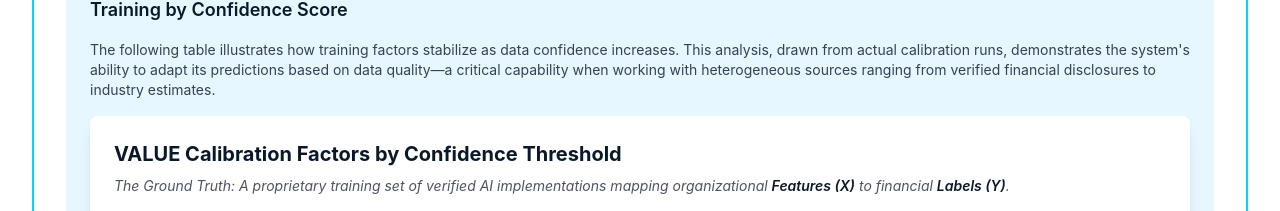
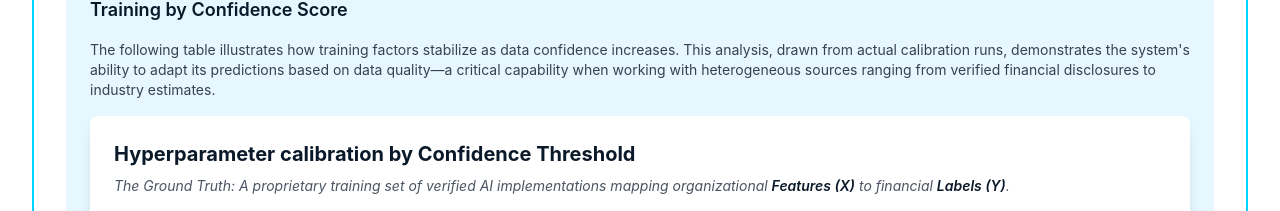
Before and after one commit to eric-horesnyi/rairoi-website, a Next.js app: page /methodology in a window 1280 px wide. Shown: the part 5950-6161 px from the top of the page. Built offline with nearby package versions, Linux system fonts and the light colour scheme.

Commit message:
Rename VALUE calibration title to hyperparameter calibration

```diff
--- a/app/methodology/page.tsx
+++ b/app/methodology/page.tsx
@@ -443,7 +443,7 @@ export default function MethodologyPage() {
                   sources ranging from verified financial disclosures to industry estimates.
                 </p>
                 <CalibrationTable
-                  title="VALUE Calibration Factors by Confidence Threshold"
+                  title="Hyperparameter calibration by Confidence Threshold"
                   data={[
                     { threshold: '>= 0.9', useCases: 19, alpha: 0.0886, beta: 0.2464 },
                     { threshold: '>= 0.8', useCases: 44, alpha: 0.0543, beta: 0.2188, gamma: 0.5369 },
```
